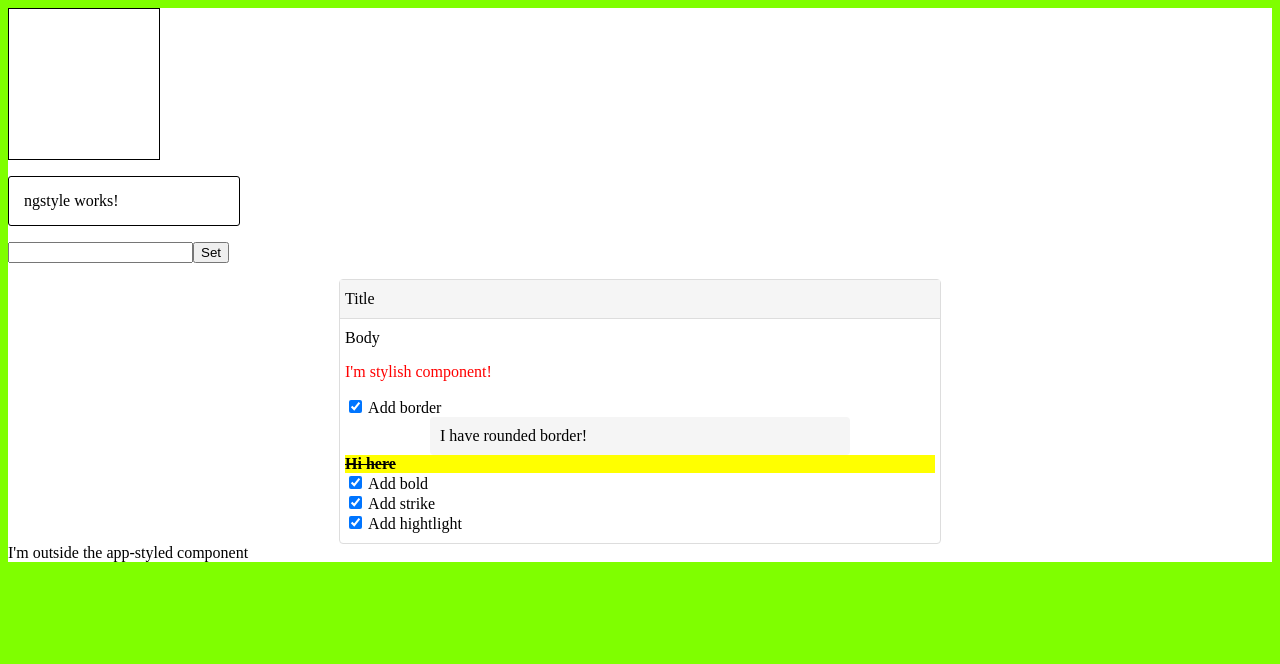
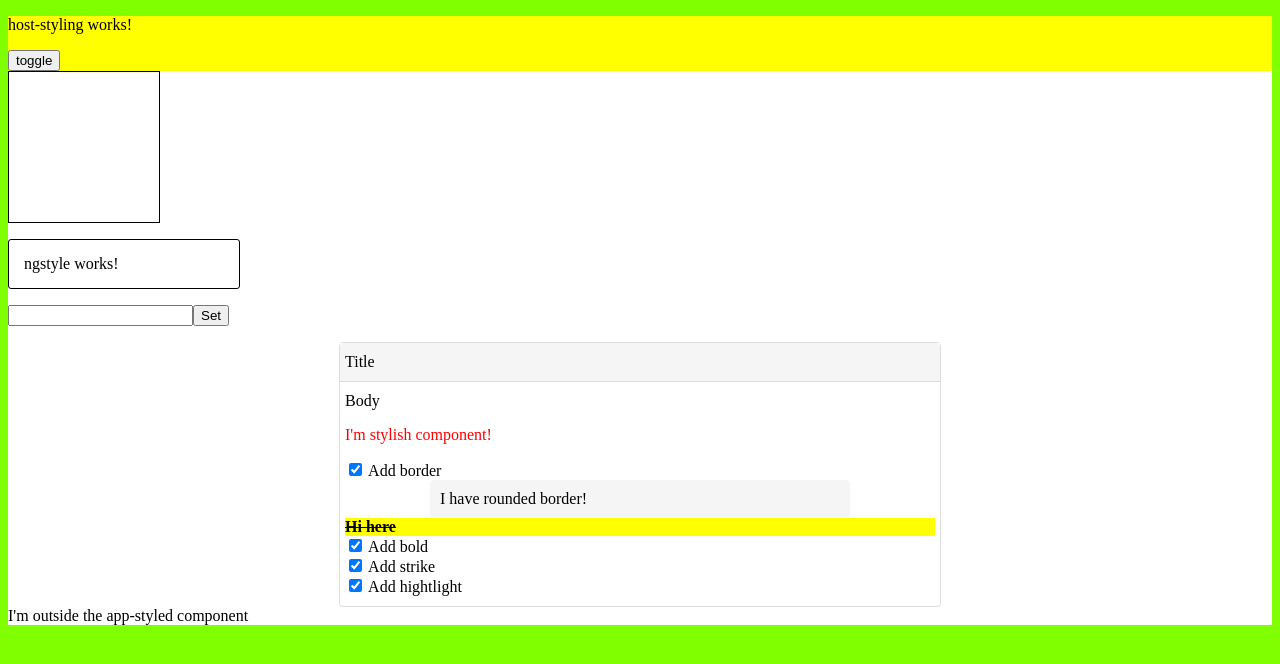
Before and after one commit to ASDAlexey/angular-styles, an Angular app: page / in a window 1280 px wide. Shown: the top 664 px of the page. Built offline with nearby package versions, Linux system fonts and the light colour scheme.

Commit message:
#7 host styling

```diff
--- a/src/app/app.component.html
+++ b/src/app/app.component.html
@@ -1,3 +1,4 @@
+<app-host-styling></app-host-styling>
 <app-sanitized></app-sanitized>
 <app-ngstyle></app-ngstyle>
 
--- a/src/app/app.module.ts
+++ b/src/app/app.module.ts
@@ -8,6 +8,7 @@ import { StylishComponent } from './stylish/stylish.component';
 import { CssClassComponent } from './css-class/css-class.component';
 import { NgstyleComponent } from './ngstyle/ngstyle.component';
 import { SanitizedComponent } from './sanitized/sanitized.component';
+import { HostStylingComponent } from './host-styling/host-styling.component';
 
 @NgModule({
   declarations: [
@@ -17,6 +18,7 @@ import { SanitizedComponent } from './sanitized/sanitized.component';
     CssClassComponent,
     NgstyleComponent,
     SanitizedComponent,
+    HostStylingComponent,
   ],
   imports: [
     BrowserModule,
--- /dev/null
+++ b/src/app/host-styling/host-styling.component.html
@@ -0,0 +1,4 @@
+<p>
+  host-styling works!
+</p>
+<button (click)="yellowStyle = !yellowStyle">toggle</button>
--- /dev/null
+++ b/src/app/host-styling/host-styling.component.scss
@@ -0,0 +1,4 @@
+:host(.yellow-style) {
+  background-color: yellow;
+  display: block;
+}
--- /dev/null
+++ b/src/app/host-styling/host-styling.component.ts
@@ -0,0 +1,10 @@
+import { Component, HostBinding } from '@angular/core';
+
+@Component({
+  selector: 'app-host-styling',
+  templateUrl: './host-styling.component.html',
+  styleUrls: ['./host-styling.component.scss']
+})
+export class HostStylingComponent {
+  @HostBinding('class.yellow-style') yellowStyle = true;
+}
```
